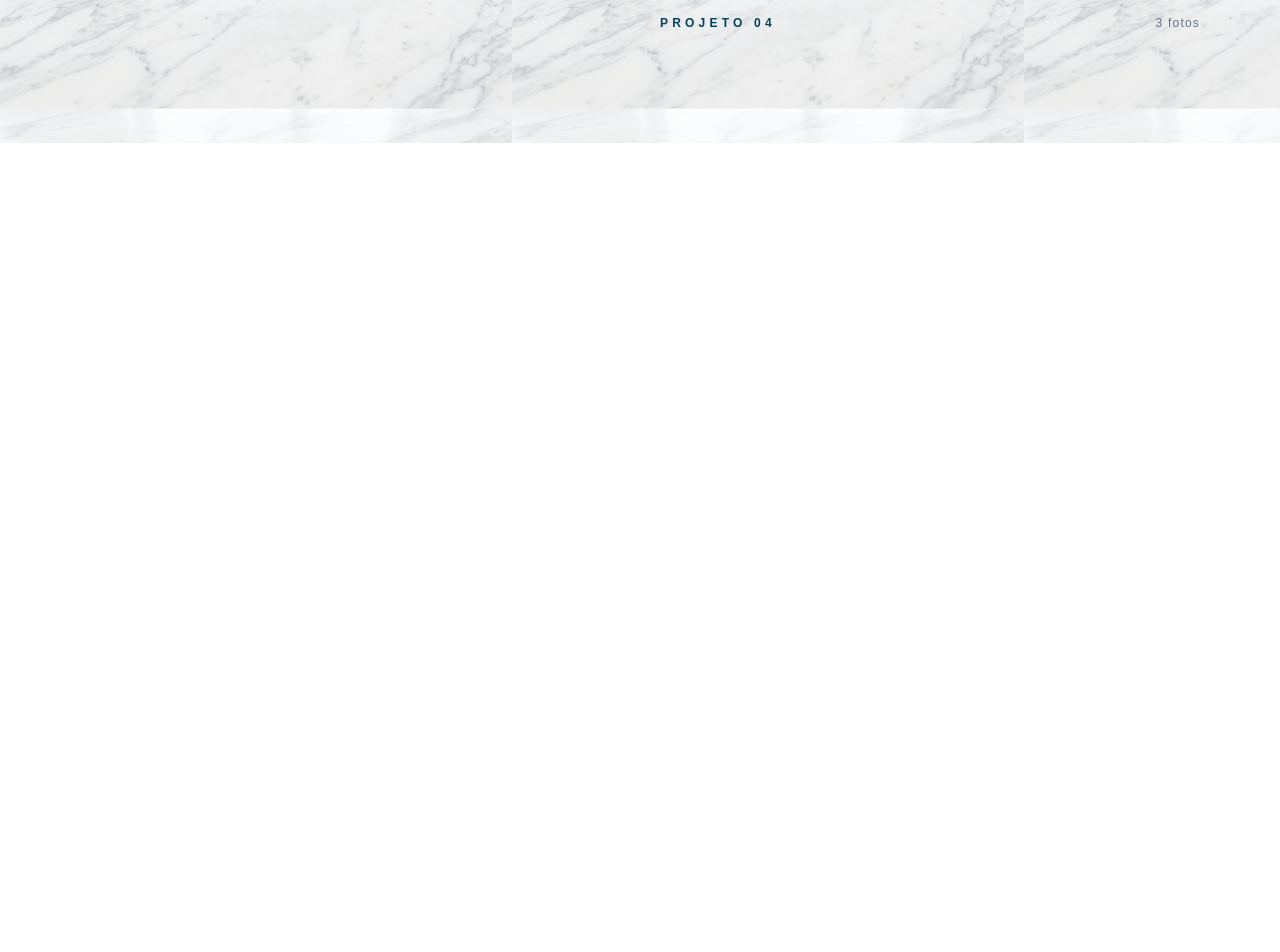
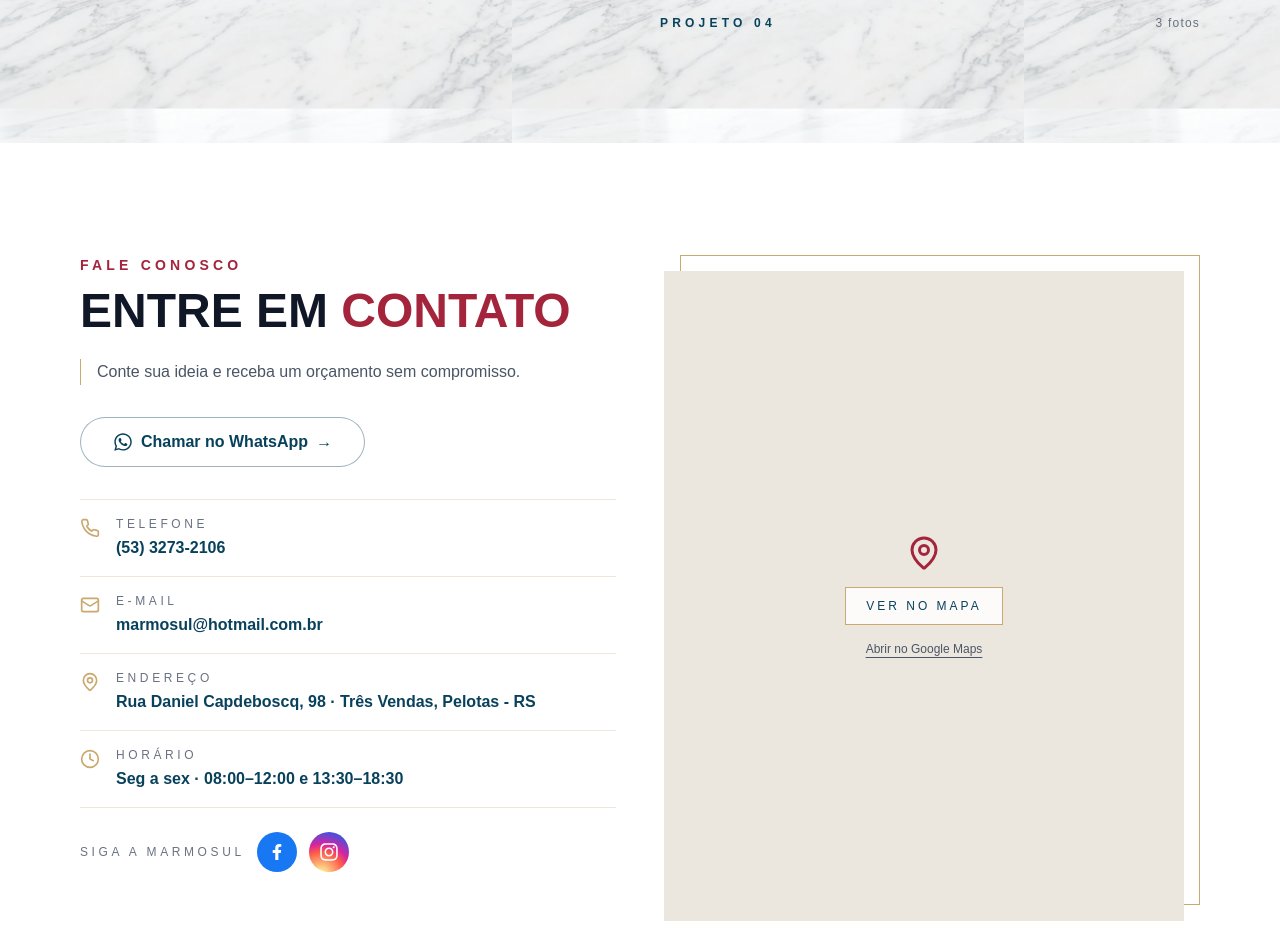
Before and after one commit to PedroKruger1992/marmosul-site-v4, a React (Vite) app: page / in a window 1280 px wide. Shown: the part 4286-5238 px from the top of the page. Before the commit the page ends 4429 px from the top, so only its background shows below. Built offline with nearby package versions, Linux system fonts and the light colour scheme.

Commit message:
feat: seção contato com mapa sob demanda (#7)

```diff
--- a/package.json
+++ b/package.json
@@ -14,6 +14,7 @@
     "@tailwindcss/vite": "^4.3.4",
     "react": "^19.3.1",
     "react-dom": "^19.3.1",
+    "react-icons": "^5.7.0",
     "tailwindcss": "^4.3.4"
   },
   "devDependencies": {
--- a/src/App.jsx
+++ b/src/App.jsx
@@ -3,6 +3,7 @@ import Hero from './components/Hero';
 import QuemSomos from './components/QuemSomos';
 import Servicos from './components/Servicos';
 import Portfolio from './components/Portfolio';
+import Contato from './components/Contato';
 
 function App() {
   return (
@@ -13,6 +14,7 @@ function App() {
         <QuemSomos />
         <Servicos />
         <Portfolio />
+        <Contato />
       </main>
     </>
   );
--- /dev/null
+++ b/src/components/Contato.jsx
@@ -0,0 +1,75 @@
+import { useState } from 'react';
+import { FaWhatsapp, FaFacebookF, FaInstagram } from 'react-icons/fa';
+import { LuPhone, LuMail, LuMapPin, LuClock } from 'react-icons/lu';
+import { WHATSAPP_URL, TELEFONE, TELEFONE_LINK, EMAIL, EMAIL_LINK, ENDERECO, MAPA_EMBED, MAPA_LINK, HORARIO, FACEBOOK_URL, INSTAGRAM_URL } from '../data/contato';
+
+const itens = [
+  { Icone: LuPhone, rotulo: 'Telefone', valor: TELEFONE, link: TELEFONE_LINK },
+  { Icone: LuMail, rotulo: 'E-mail', valor: EMAIL, link: EMAIL_LINK },
+  { Icone: LuMapPin, rotulo: 'Endereço', valor: ENDERECO, link: MAPA_LINK, externo: true },
+  { Icone: LuClock, rotulo: 'Horário', valor: HORARIO },
+];
+
+function Contato() {
+  const [mapaAberto, setMapaAberto] = useState(false);
+
+  return (
+    <section id="contato" className="scroll-mt-24 bg-white">
+      <div className="mx-auto grid max-w-6xl items-start gap-12 px-4 py-20 md:grid-cols-2 md:py-28">
+        <div>
+          <p className="text-sm font-semibold uppercase tracking-[0.3em] text-vermelho">Fale conosco</p>
+          <h2 className="mt-3 text-4xl font-bold uppercase text-gray-900 md:text-5xl">Entre em <span className="text-vermelho">contato</span></h2>
+          <p className="mt-6 border-l border-dourado pl-4 leading-relaxed text-gray-600">Conte sua ideia e receba um orçamento sem compromisso.</p>
+          <a href={WHATSAPP_URL} target="_blank" rel="noopener noreferrer" className="group relative mt-8 inline-flex items-center gap-2 overflow-hidden rounded-full border border-azul/40 bg-white/30 px-8 py-3 font-semibold text-azul backdrop-blur-sm transition-colors hover:bg-azul hover:text-white">
+            <span aria-hidden="true" className="pointer-events-none absolute inset-y-0 left-0 w-1/3 -translate-x-[150%] bg-white/50 motion-safe:group-hover:animate-brilho" />
+            <FaWhatsapp aria-hidden="true" className="h-5 w-5" />
+            Chamar no WhatsApp
+            <span aria-hidden="true" className="transition-transform group-hover:translate-x-1">→</span>
+          </a>
+          <ul className="mt-8 border-t border-[#efe7d8]">
+            {itens.map(({ Icone, rotulo, valor, link, externo }) => (
+              <li key={rotulo} className="flex items-start gap-4 border-b border-[#efe7d8] py-4">
+                <Icone aria-hidden="true" className="mt-0.5 h-5 w-5 shrink-0 text-dourado" />
+                <div>
+                  <p className="text-xs uppercase tracking-[0.3em] text-gray-500">{rotulo}</p>
+                  {link ? (
+                    <a href={link} className="mt-1 block font-semibold text-azul transition-colors hover:text-vermelho" target={externo ? '_blank' : ''} rel={externo ? 'noopener noreferrer' : ''}>
+                      {valor}
+                    </a>
+                  ) : (
+                    <p className="mt-1 font-semibold text-azul">{valor}</p>
+                  )}
+                </div>
+              </li>
+            ))}
+          </ul>
+          <div className="mt-6 flex items-center gap-3">
+            <span className="text-xs uppercase tracking-[0.3em] text-gray-500">Siga a Marmosul</span>
+            <a href={FACEBOOK_URL} target="_blank" rel="noopener noreferrer" aria-label="Facebook da Marmosul" className="flex h-10 w-10 items-center justify-center rounded-full bg-[#1877F2] text-white transition-transform motion-safe:hover:-translate-y-1">
+              <FaFacebookF aria-hidden="true" className="h-4 w-4" />
+            </a>
+            <a href={INSTAGRAM_URL} target="_blank" rel="noopener noreferrer" aria-label="Instagram da Marmosul" className="flex h-10 w-10 items-center justify-center rounded-full bg-[radial-gradient(circle_at_30%_107%,#fdf497_0%,#fdf497_5%,#fd5949_45%,#d6249f_60%,#285AEB_90%)] text-white transition-transform motion-safe:hover:-translate-y-1">
+              <FaInstagram aria-hidden="true" className="h-5 w-5" />
+            </a>
+          </div>
+        </div>
+        <div className="relative pt-4 pr-4">
+          <div aria-hidden="true" className="absolute top-0 right-0 bottom-4 left-4 border border-dourado" />
+          <div className="relative aspect-[4/5] overflow-hidden bg-[#ece7de]">
+            {mapaAberto ? (
+              <iframe src={MAPA_EMBED} title="Mapa com a localização da Marmosul" className="h-full w-full border-0" loading="lazy" referrerPolicy="no-referrer-when-downgrade" allowFullScreen />
+            ) : (
+              <div className="flex h-full flex-col items-center justify-center gap-4">
+                <LuMapPin aria-hidden="true" className="h-9 w-9 text-vermelho" />
+                <button type="button" onClick={() => setMapaAberto(true)} className="border border-dourado bg-white/85 px-5 py-2.5 text-xs uppercase tracking-[0.25em] text-azul transition-colors hover:bg-dourado hover:text-gray-900">Ver no mapa</button>
+                <a href={MAPA_LINK} target="_blank" rel="noopener noreferrer" className="text-xs text-gray-600 underline underline-offset-4 hover:text-vermelho">Abrir no Google Maps</a>
+              </div>
+            )}
+          </div>
+        </div>
+      </div>
+    </section>
+  );
+}
+
+export default Contato;
--- a/src/data/contato.js
+++ b/src/data/contato.js
@@ -2,6 +2,7 @@
 export const WHATSAPP_NUMERO = '555332732106';
 export const WHATSAPP_MENSAGEM = 'Olá! Vim pelo site e gostaria de um orçamento.';
 export const WHATSAPP_URL = `https://wa.me/${WHATSAPP_NUMERO}?text=${encodeURIComponent(WHATSAPP_MENSAGEM)}`;
+
 export const TELEFONE = '(53) 3273-2106';
 export const TELEFONE_LINK = 'tel:+555332732106';
 
```
Also changed, not shown: 1 other file (tests, documents, lock files or other folders).
